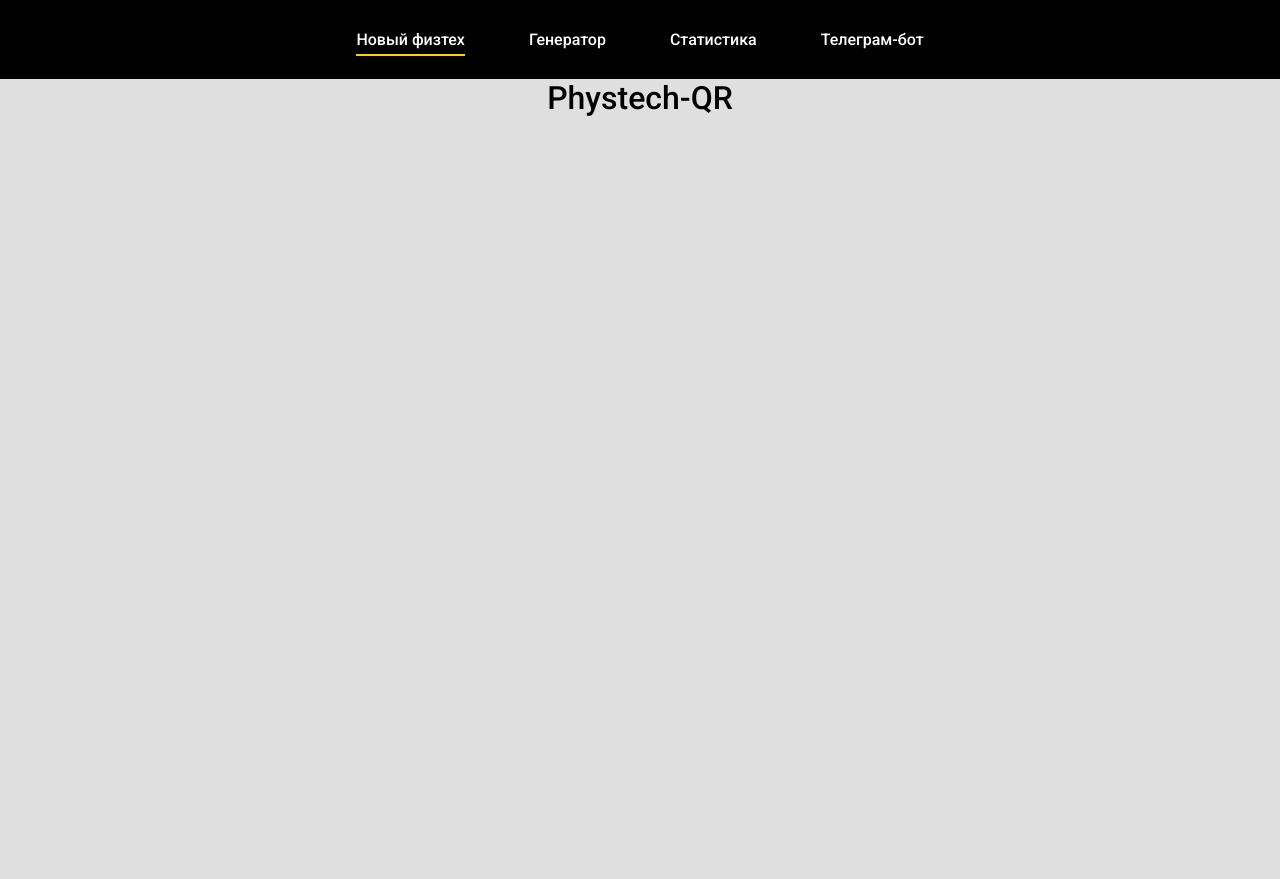
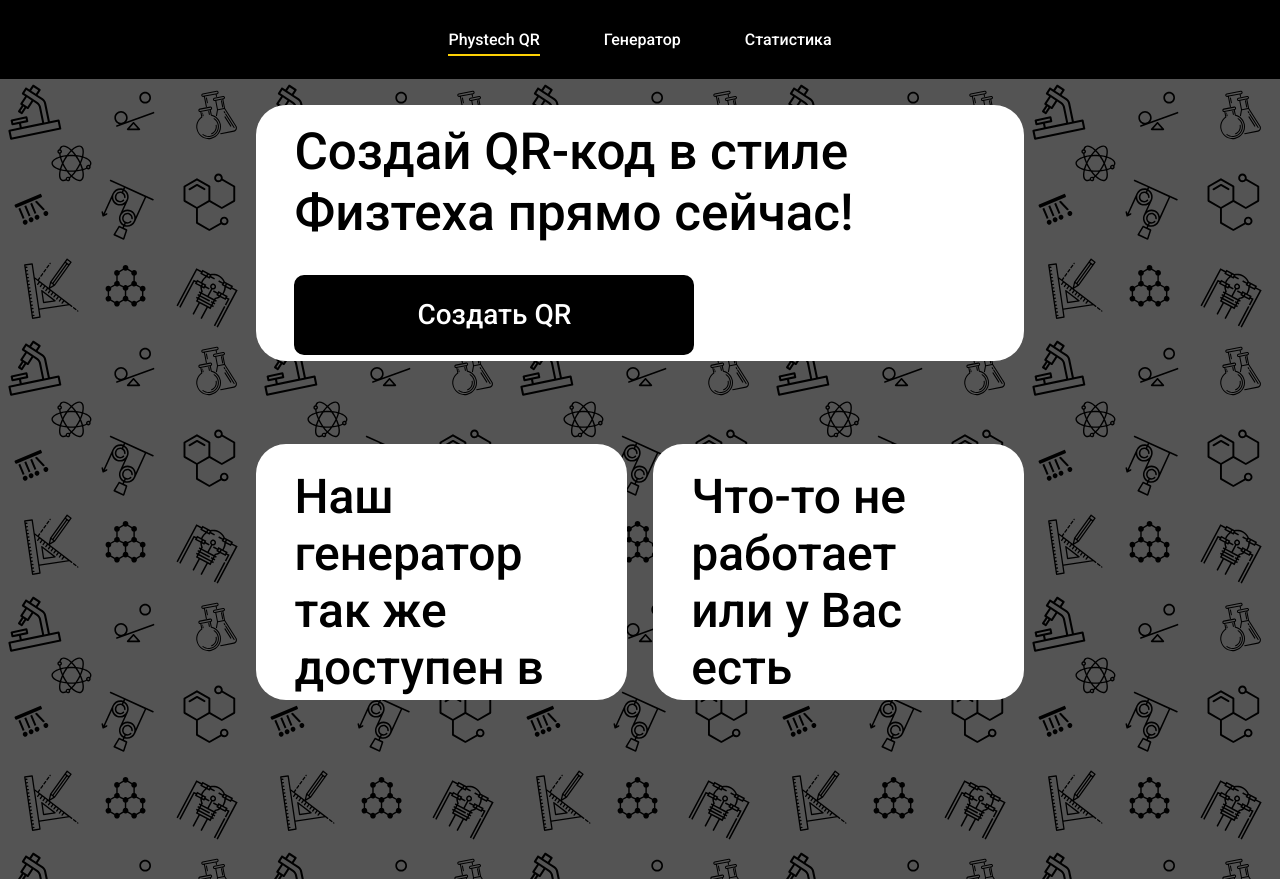
Before and after one commit to semyonbo/Phystech-QR, a Flask app: page /main in a window 1280 px wide. Before the commit the page ends 116 px from the top, so only its background shows below. Run offline with Flask 2, Linux system fonts and the light colour scheme; some libraries are stand-ins or nearby versions.

Commit message:
changed main page

```diff
--- a/Flask-site/flask_site.py
+++ b/Flask-site/flask_site.py
@@ -9,9 +9,6 @@ app = Flask(__name__)
 Bootstrap(app)
 app.config['BOOTSTRAP_SERVE_LOCAL'] = False
 
-@app.route('/telegram', methods=['GET'])
-def get_telegram():
-    return(render_template('telegram.html'))
 
 @app.route('/main', methods=['GET'])
 def get_main():
--- a/Flask-site/static/styles/bootstrap.css
+++ b/Flask-site/static/styles/bootstrap.css
@@ -3,11 +3,13 @@
     cursor: pointer;
     filter: invert(100%) sepia(0%) saturate(7417%) hue-rotate(20deg) brightness(124%) contrast(101%);
 }
+html {
+	background-color: #545454;
+}
 *{
     box-sizing: border-box;
     margin: 0;
     padding: 0;
-    /*background-color: #ffffff;*/
 }
 .nav{
     justify-content: center;
@@ -15,8 +17,6 @@
 }
 ul{
     text-align: center;
-    /*display: inline-block;*/
-    /*vertical-align: center;*/
 }
 li, a{
     font-family: "Roboto", sans-serif;
--- a/Flask-site/static/styles/class.css
+++ b/Flask-site/static/styles/class.css
@@ -124,6 +124,12 @@ p{
 .form_radio_group input[type=radio]:checked + label {
 	background: #fdd105;
 }
+ #map {
+     width: 500px;
+     height: 500px;
+     padding: 0;
+     margin: 0;
+ }
 
 #marker {
             background-image: url('Flask-site/static/img/marker.png');
@@ -132,16 +138,24 @@ p{
             position: absolute;
         }
 
-.telebot-box{
+.mainpg-box{
+    width: 100%;
+    height: 44vh;
+    display: flex;
+    top: 0;
+    left: 0;
+    align-content: center;
+    justify-content: center;
+    overflow: auto;
+}
+.mainpg-bigbutton{
+    margin-top: 2%;
+    border-radius: 30px;
+    width: 60vw;
+    height: 20vw;
     background-color: white;
-    margin-top: 1%;
-    margin-left: 10%;
-    margin-right: 10%;
-    height: 80vh;
-    width: 80vw;
 }
-.telebot-back{
-    position: fixed;
+.mainpg-back{
     padding: 0;
     margin: 0;
     width: 100vw;
@@ -149,3 +163,78 @@ p{
     text-align: center;
 
 }
+.mainbutton_case{
+    display: flex;
+    justify-content: left;
+    padding-left: 3vw;
+    padding-top: 4vh;
+
+}
+.button_main{
+    display: inline-block;
+    border-radius: 10px;
+    background-color: black;
+    padding: 0;
+    border-color: black;
+    border-width: 2px;
+    text-align: center;
+    font-size: 28px;
+    width: 400px;
+    height: 80px;
+    transition: all 0.5s;
+    cursor: pointer;
+
+}
+.button_main span {
+    color: white;
+  cursor: pointer;
+  display: inline-block;
+  position: relative;
+  transition: 0.5s;
+}
+
+.button_main span:after {
+  content: '\00bb';
+  position: absolute;
+  opacity: 0;
+  top: 0;
+  right: -20px;
+  transition: 0.5s;
+}
+
+.button_main:hover span {
+    padding-right: 25px;
+    color: black;
+}
+.button_main:hover{
+    background-color: white;
+}
+.button_main:hover span:after {
+  opacity: 1;
+  right: 0;
+}
+.mainpg-cards{
+    display: flex;
+    top: 0;
+    left: 0;
+    align-content: center;
+    justify-content: center;
+    overflow: auto;
+
+}
+.tg-card{
+    margin-top: 1%;
+    border-radius: 30px;
+    width: 29vw;
+    height: 20vw;
+    margin-right: 1vw;
+    background-color: white;
+}
+.contact-card{
+    margin-top: 1%;
+    border-radius: 30px;
+    margin-left: 1vw;
+    width: 29vw;
+    height: 20vw;
+    background-color: white;
+}
--- a/Flask-site/templates/index.html
+++ b/Flask-site/templates/index.html
@@ -32,10 +32,9 @@
      <nav>
 <!--         <img class="logo" src="../static/img/logophysics.svg" height="4%" width="4%" alt="logo">-->
         <ul class="nav_links" id="nav">
-            <li><a href="/main">Новый физтех</a></li>
+            <li><a href="/main">Phystech QR</a></li>
             <li><a href="/code">Генератор</a></li>
             <li><a href="/stats">Статистика</a></li>
-            <li><a href="/telegram">Телеграм-бот</a></li>
         </ul>
      </nav>
  </header>
--- a/Flask-site/templates/main.html
+++ b/Flask-site/templates/main.html
@@ -1,4 +1,33 @@
 {% extends "index.html" %}
 {% block content %}
-<h1> Phystech-QR </h1>
+<div class="mainpg-back" style="background: repeat url({{ url_for('static', filename='img/font.svg') }}); background-size: 20%">
+
+    <div class="mainpg-box">
+        <div class="mainpg-bigbutton">
+            <div style="padding-left: 3vw;padding-top: 2vh">
+                <h1 style="font-size: 4vw; text-align: left"> Создай QR-код в стиле Физтеха прямо сейчас! <h1>
+            </div>
+            <div class="mainbutton_case">
+                <button onclick="window.location.href='/code';" class="button_main"><span>Создать QR </span></button>
+            </div>
+        </div>
+    </div>
+    <div class="mainpg-cards">
+            <div class="tg-card">
+                <div style="padding-left: 3vw;padding-top: 3vh;padding-right: 3vw">
+                    <h2 style="font-size: xxx-large; text-align: left"> Наш генератор так же доступен в Telegram! </h2>
+                </div>
+                <div class="mainbutton_case">
+                            <button onclick="window.location.href='https://t.me/itmo_qrcode_bot';" class="button_main" ><span>Телеграм-Бот </span></button>
+                        </div>
+            </div>
+            <div class="contact-card">
+                <div style="padding-left: 3vw;padding-top: 3vh;padding-right: 3vw">
+                    <h2 style="font-size: xxx-large; text-align: left"> Что-то не работает или у Вас есть предложение? <h2>
+                        <p style="text-align: left; font-size: xx-large; padding-top: 20px"> Напишите нам в tg:</p>
+                        <p style="text-align: right; font-size: xx-large; padding-top: 10px"> @SoSimon </br> @dmitriidmitri</p>
+                </div>
+            </div>
+        </div>
+</div>
 {% endblock %}
```
Also changed, not shown: Flask-site/templates/telegram.html (deleted, +0 -11 lines), 1 other file.
